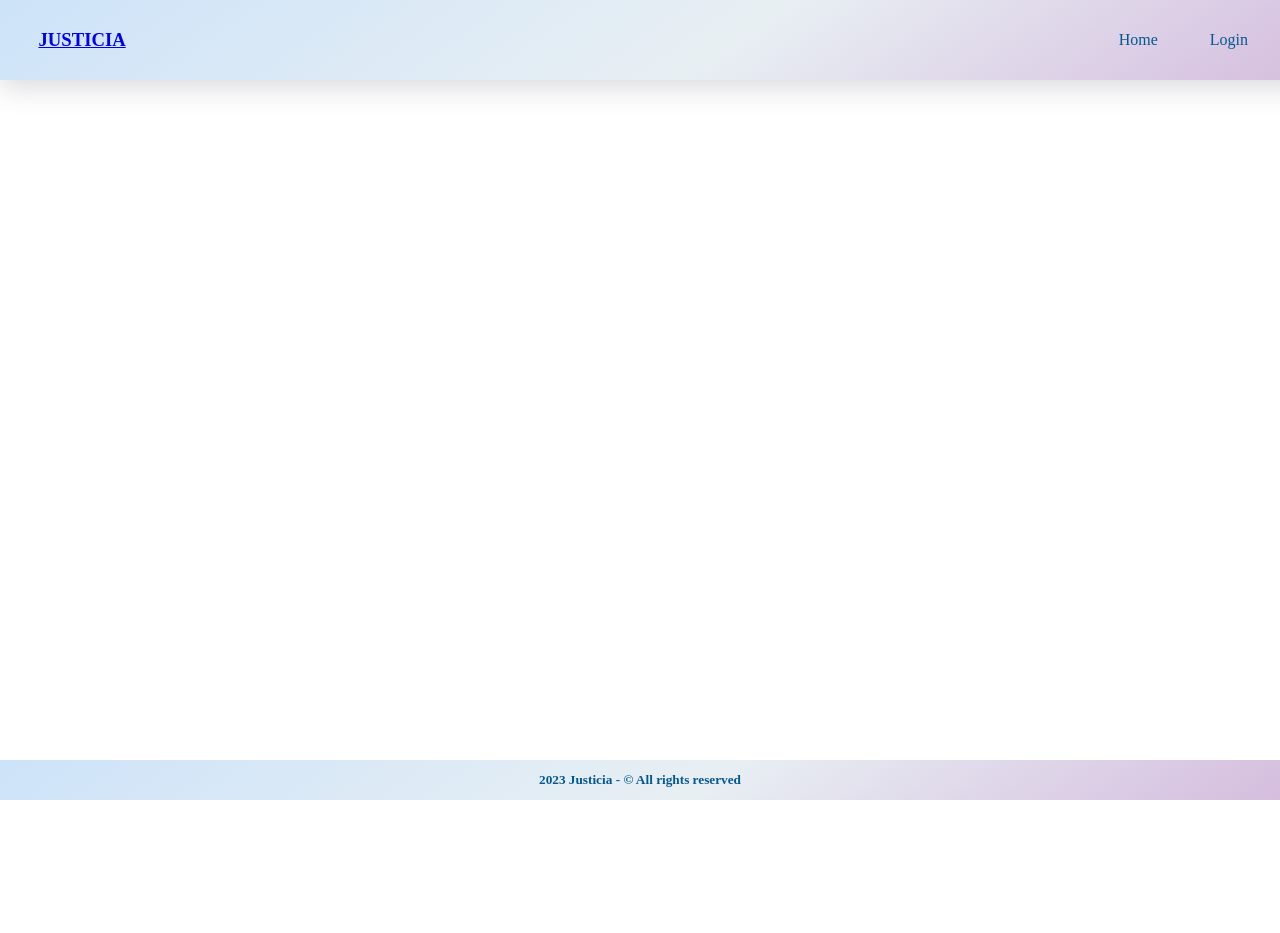
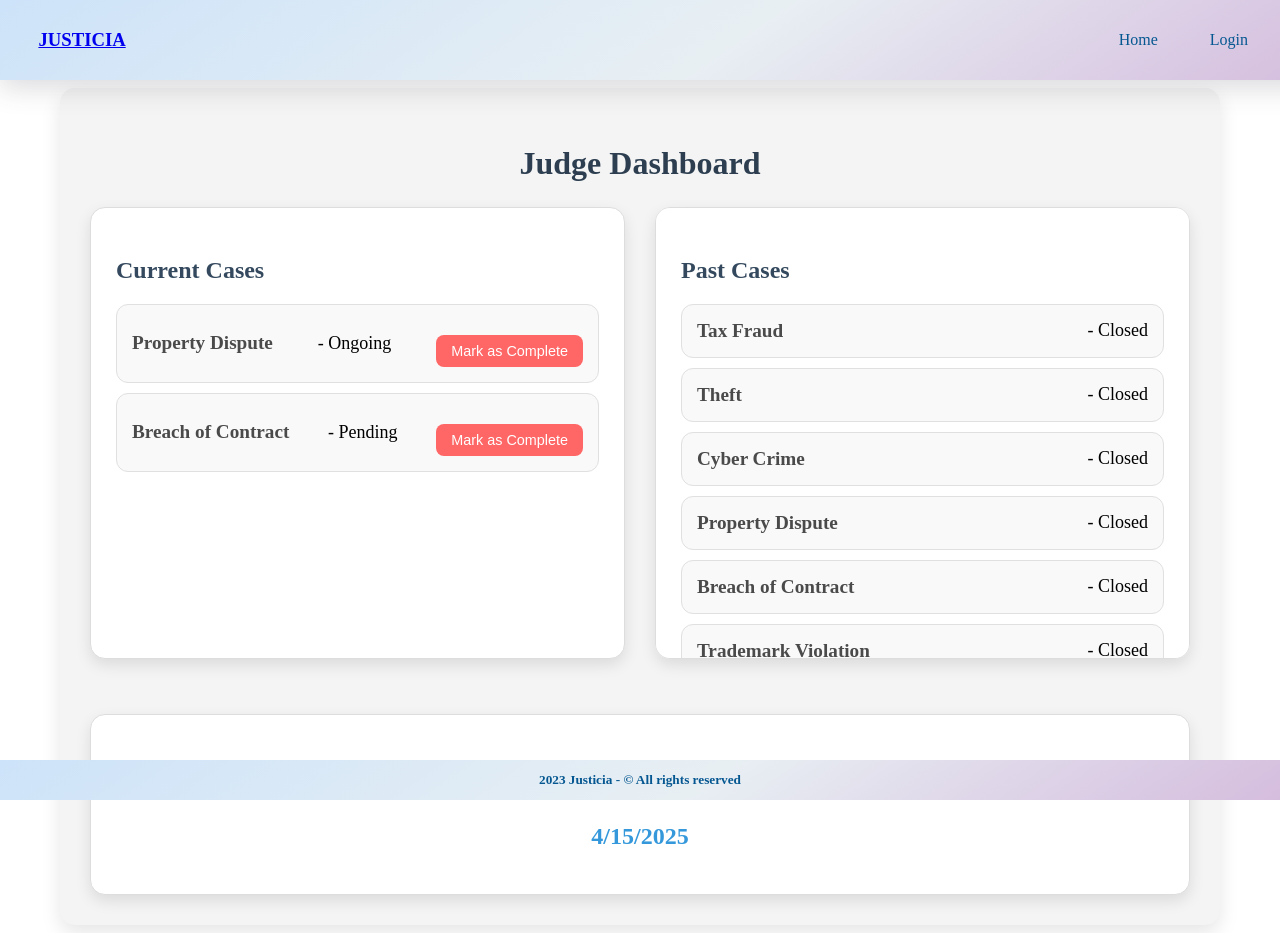
Before and after one commit to Azaken1248/Pocket-Justitia, a React (Vite) app in the folder client/: page /judge in a window 1280 px wide. Before the commit the page ends 800 px from the top, so only its background shows below. Built offline with nearby package versions, Linux system fonts and the light colour scheme.

Commit message:
Added lawyer and judge page

```diff
--- a/client/src/components/App.jsx
+++ b/client/src/components/App.jsx
@@ -4,6 +4,7 @@ import Navbar from '../components/Navbar';
 import CaseDetails from "../pages/CaseDetails";
 import Login from "../pages/Login";
 import LawyerPage from "../pages/LawyerPage";
+import JudgePage from "../pages/JudgePage";
 import Landing from '../pages/Landing';
 import Register from "../pages/Register";
 import UserPage from "../pages/UserPage";
@@ -22,6 +23,7 @@ function App() {
                     <Route path="/user" element={<UserPage />} />
                     <Route path="/user/case" element={<CaseDetails />} />
                     <Route path="/lawyer" element={<LawyerPage></LawyerPage>}/>
+                    <Route path="/judge" element={<JudgePage/>}/>
                 </Routes>
                 <Footer></Footer>
           </GeneralProvider>
--- /dev/null
+++ b/client/src/pages/JudgePage.jsx
@@ -0,0 +1,87 @@
+import React, { useContext, useState } from "react";
+import { GeneralContext } from "../context/GeneralContext";
+import "../styles/JudgePage.css";
+
+const JudgePage = () => {
+    const { caseDetails, setCaseDetails } = useContext(GeneralContext);
+    const [nextCourtDate] = useState("2025-04-15"); // Dummy next court date
+
+    // Mark Case as Completed
+    const handleMarkAsComplete = (caseNumber) => {
+        if (window.confirm("Are you sure you want to mark this case as complete?")) {
+            setCaseDetails(prevDetails => {
+                const updatedCases = prevDetails.map(caseItem =>
+                    caseItem.caseNumber === caseNumber
+                        ? { ...caseItem, status: "Closed" }
+                        : caseItem
+                );
+                return updatedCases;
+            });
+            alert("Case marked as completed.");
+        }
+    };
+
+    // Filter Cases
+    const currentCases = caseDetails.filter(caseItem => caseItem.status !== "Closed");
+    const pastCases = [
+        ...caseDetails.filter(caseItem => caseItem.status === "Closed"),
+        // Adding 7 more dummy past cases
+        { caseNumber: "P001", title: "Tax Fraud", status: "Closed", filedDate: "2023-01-15" },
+        { caseNumber: "P002", title: "Theft", status: "Closed", filedDate: "2023-03-20" },
+        { caseNumber: "P003", title: "Cyber Crime", status: "Closed", filedDate: "2022-11-10" },
+        { caseNumber: "P004", title: "Property Dispute", status: "Closed", filedDate: "2024-05-05" },
+        { caseNumber: "P005", title: "Breach of Contract", status: "Closed", filedDate: "2023-09-12" },
+        { caseNumber: "P006", title: "Trademark Violation", status: "Closed", filedDate: "2022-08-21" },
+        { caseNumber: "P007", title: "Illegal Possession", status: "Closed", filedDate: "2024-01-14" }
+    ];
+
+    return (
+        <div className="judge-page-container">
+            <h2 className="page-title">Judge Dashboard</h2>
+
+            <div className="card-container">
+                {/* Current Cases Card */}
+                <div className="card">
+                    <h3>Current Cases</h3>
+                    {currentCases.length > 0 ? (
+                        <ul>
+                            {currentCases.map((caseItem) => (
+                                <li key={caseItem.caseNumber}>
+                                    <strong>{caseItem.title}</strong> - {caseItem.status}
+                                    <button
+                                        className="mark-complete-button"
+                                        onClick={() => handleMarkAsComplete(caseItem.caseNumber)}
+                                    >
+                                        Mark as Complete
+                                    </button>
+                                </li>
+                            ))}
+                        </ul>
+                    ) : <p>No current cases.</p>}
+                </div>
+
+                {/* Past Cases Card */}
+                <div className="card">
+                    <h3>Past Cases</h3>
+                    {pastCases.length > 0 ? (
+                        <ul>
+                            {pastCases.map((caseItem) => (
+                                <li key={caseItem.caseNumber}>
+                                    <strong>{caseItem.title}</strong> - {caseItem.status}
+                                </li>
+                            ))}
+                        </ul>
+                    ) : <p>No past cases.</p>}
+                </div>
+
+                {/* Next Court Date */}
+                <div className="next-court-date">
+                    <h4>Next Court Date</h4>
+                    <p>{new Date(nextCourtDate).toLocaleDateString()}</p>
+                </div>
+            </div>
+        </div>
+    );
+};
+
+export default JudgePage;
--- /dev/null
+++ b/client/src/styles/JudgePage.css
@@ -0,0 +1,98 @@
+/* JudgePage.css */
+.judge-page-container {
+    padding: 30px;
+    background-color: #f4f4f4;
+    border-radius: 15px;
+    max-width: 1100px; /* Increased width */
+    margin: 0 auto;
+    box-shadow: 0 8px 20px rgba(0, 0, 0, 0.1);
+}
+
+.page-title {
+    text-align: center;
+    margin-bottom: 25px;
+    color: #2c3e50;
+    font-size: 32px; /* Larger font size */
+    font-weight: bold;
+}
+
+.card-container {
+    display: grid;
+    grid-template-columns: 1fr 1fr;
+    gap: 30px; /* Increased gap */
+}
+
+.card {
+    background-color: #fff;
+    padding: 25px; /* Increased padding */
+    border-radius: 15px;
+    box-shadow: 0 6px 15px rgba(0, 0, 0, 0.1);
+    overflow-y: auto;
+    max-height: 400px; /* Increased height */
+}
+
+.card h3 {
+    margin-bottom: 20px;
+    color: #34495e;
+    font-size: 24px;
+}
+
+ul {
+    list-style-type: none;
+    padding: 0;
+}
+
+li {
+    margin-bottom: 15px;
+    padding: 15px;
+    background-color: #f9f9f9;
+    border-radius: 10px; /* Larger border radius */
+    border-left: 6px solid #3498db; /* Thicker border */
+    display: flex;
+    justify-content: space-between;
+    align-items: center;
+    font-size: 18px;
+}
+
+li strong {
+    font-size: 18px;
+    color: #2c3e50;
+}
+
+.mark-complete-button {
+    background-color: #3498db;
+    color: white;
+    padding: 10px 16px; /* Larger button size */
+    border: none;
+    border-radius: 8px;
+    cursor: pointer;
+    font-size: 16px;
+    transition: background-color 0.3s ease;
+}
+
+.mark-complete-button:hover {
+    background-color: #2980b9;
+}
+
+.next-court-date {
+    grid-column: span 2;
+    text-align: center;
+    padding: 20px; /* Increased padding */
+    margin-top: 25px;
+    background-color: #fff;
+    border-radius: 15px;
+    box-shadow: 0 6px 15px rgba(0, 0, 0, 0.1);
+    font-size: 22px;
+}
+
+.next-court-date h4 {
+    color: #2c3e50;
+    font-size: 26px; /* Larger font */
+    margin-bottom: 10px;
+}
+
+.next-court-date p {
+    font-size: 24px;
+    font-weight: bold;
+    color: #3498db;
+}
```
